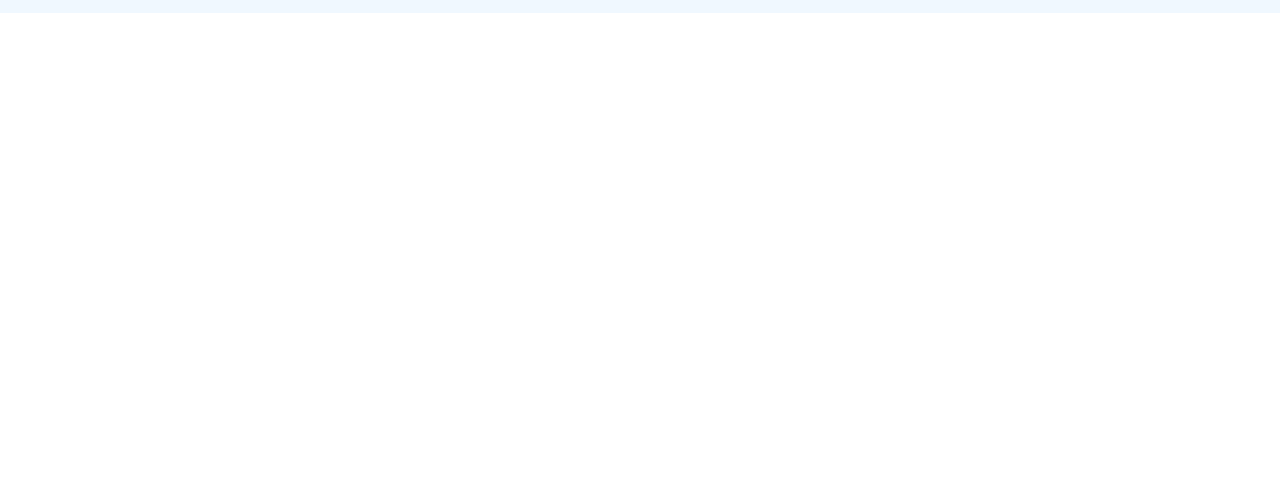
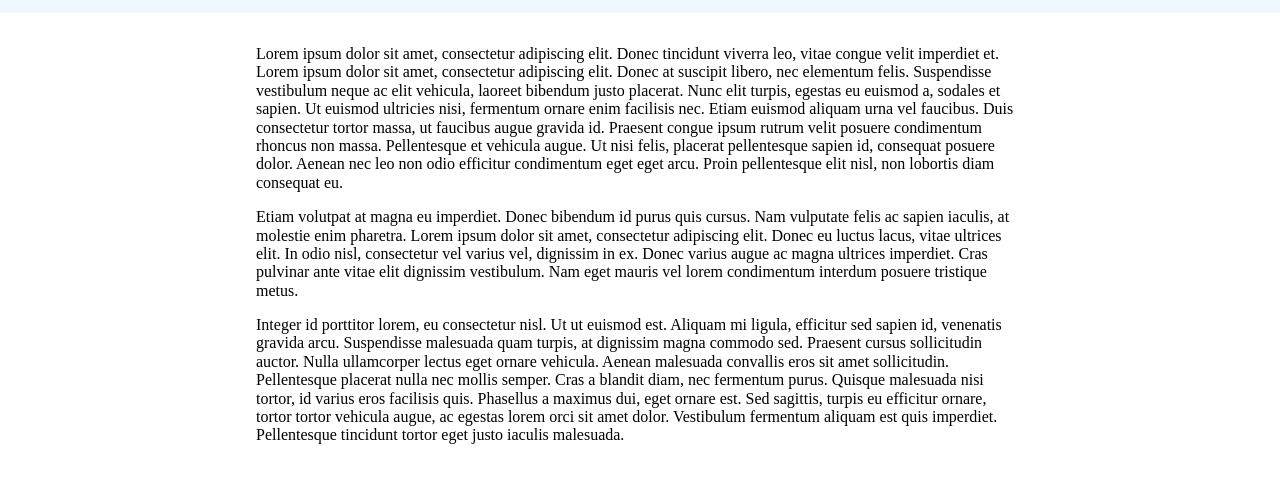
Before and after one commit to Sajid-Moha/Restaurant, a website built with webpack: page dist/index.html in a window 1280 px wide. Shown: the part 91-574 px from the top of the page. Built offline with nearby package versions, Linux system fonts and the light colour scheme.

Commit message:
simple 'about' paragraphs

```diff
--- a/src/home.css
+++ b/src/home.css
@@ -26,3 +26,8 @@ header {
     align-items: center;
     justify-content: center;
 }
+
+main {
+    width: 60vw;
+    margin: 2em auto;
+}
```
Also changed, not shown: dist/index.html.
